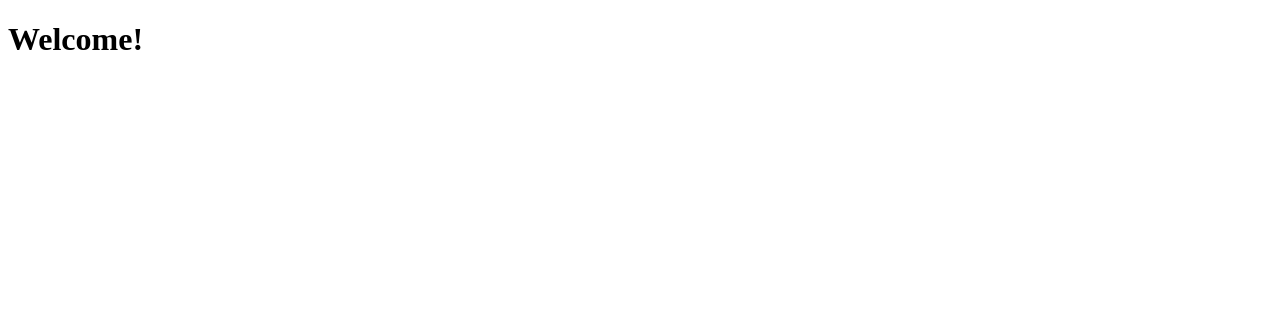
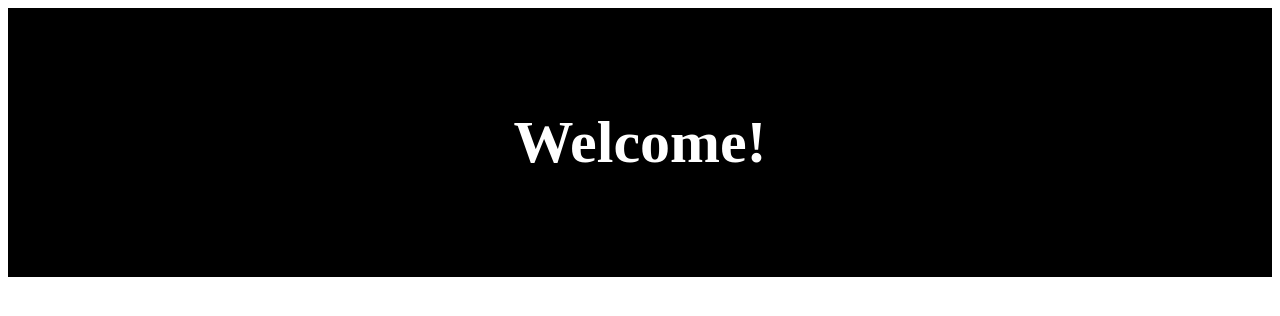
Before and after one commit to SimplyXtra/HobbyLearningWebsite, a plain HTML site: page Index.html in a window 1280 px wide. Drawn offline with Linux system fonts and the light colour scheme.

Commit message:
Added Header

```diff
--- a/Index.html
+++ b/Index.html
@@ -6,7 +6,7 @@
     <link rel="stylesheet" href="Style.css">
 </head>
 <body>
-    <div>
+    <div class="header">
         <h1>Welcome!</h1>
     </div>
 </body>
--- a/Style.CSS
+++ b/Style.CSS
@@ -0,0 +1,7 @@
+div.header {
+    padding: 60px;
+    text-align: center;
+    background: black;
+    color: white;
+    font-size: 30px;
+}
```
